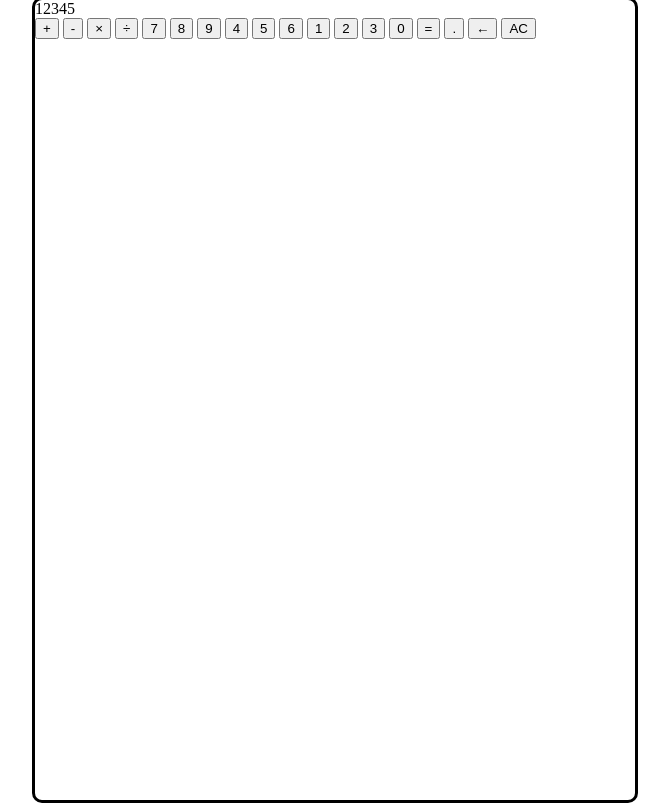
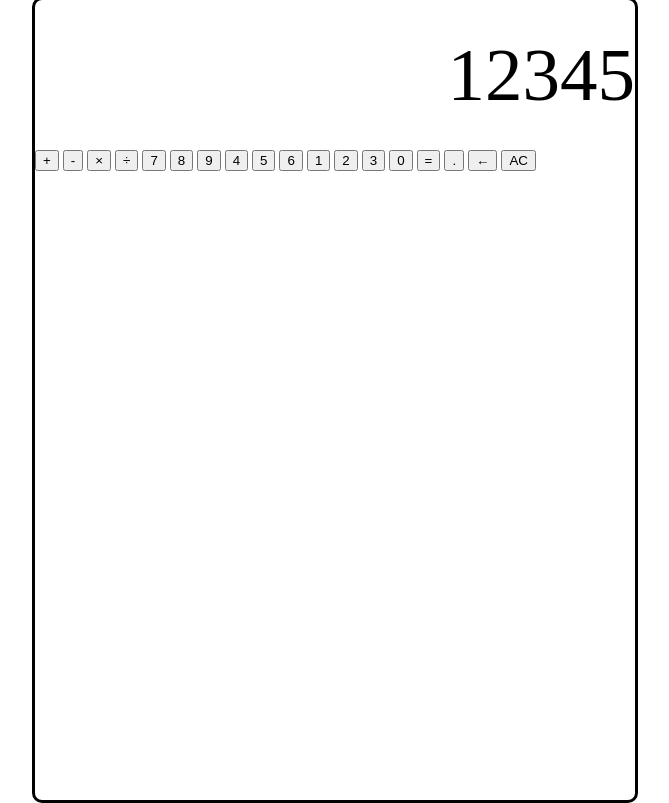
Before and after one commit to JClement11/odin-calculator, a plain HTML site: page index.html in a window 1280 px wide. Shown: the whole page, without its empty margins (305-974 px from the left). Drawn offline with Linux system fonts and the light colour scheme.

Commit message:
Style calculator display

```diff
--- a/style.css
+++ b/style.css
@@ -11,3 +11,11 @@
     right: 0;
     overflow: hidden;
 }
+
+.display {
+    display: flex;
+    align-items: center;
+    justify-content: flex-end;
+    height: 150px;
+    font-size: 75px;
+}
```
